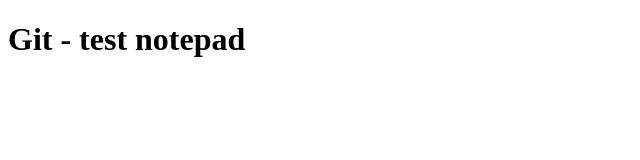
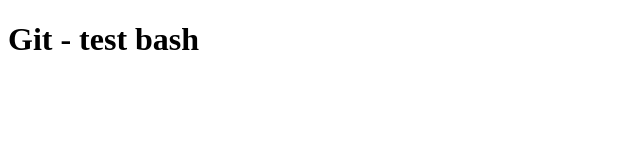
Before and after one commit to Zero2Her-7264/1st-webTest, a plain HTML site: page index.html in a window 1280 px wide. Shown: the whole page, without its empty margins (0-640 px from the left). Drawn offline with Linux system fonts and the light colour scheme.

Commit message:
Git bash change

```diff
--- a/index.html
+++ b/index.html
@@ -6,6 +6,6 @@
     <title>Git test</title>
 </head>
 <body>
-    <h1> Git - test notepad </h1>
+    <h1> Git - test bash </h1>
 </body>
 </html>
```
